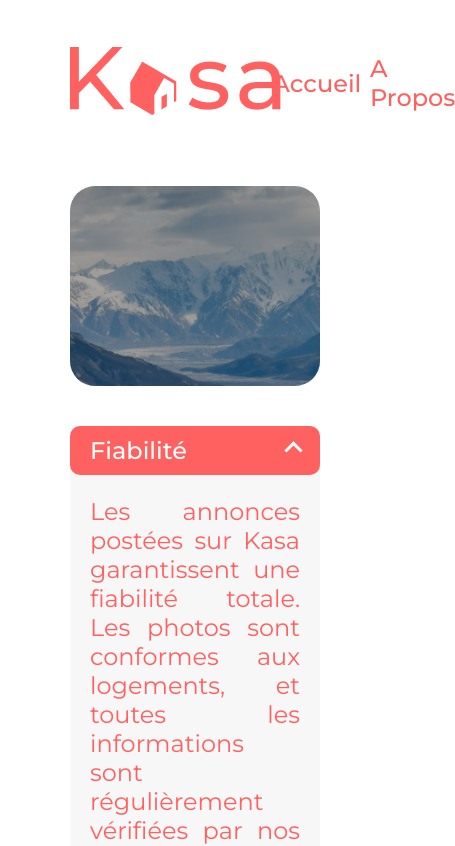
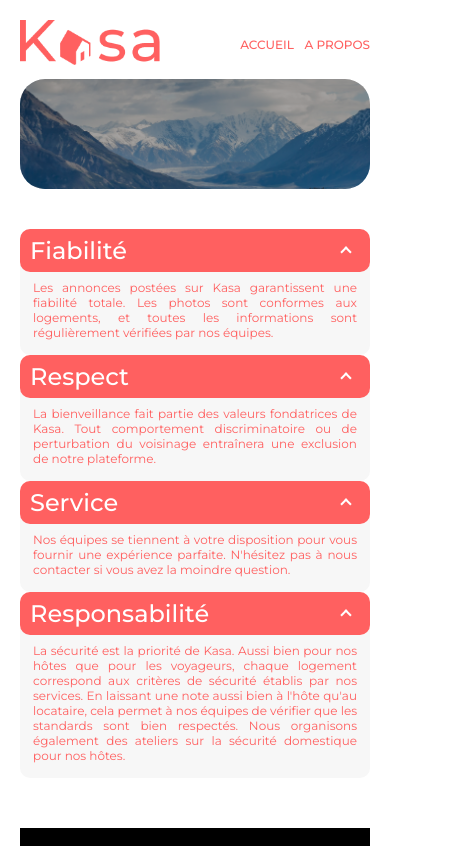
Before and after one commit to davicoll/kasa, a React (Create React App) app: page /apropos in a window 390 px wide. Shown: the top 846 px of the page, 455 px wide, since content can reach past the window. Built offline with nearby package versions, Linux system fonts and the light colour scheme.

Commit message:
responsive almost done

```diff
--- a/src/App.css
+++ b/src/App.css
@@ -1,3 +1,20 @@
+@import url("https://fonts.googleapis.com/css2?family=Montserrat:ital,wght@0,100;0,200;0,300;0,400;0,500;0,600;0,700;0,800;0,900;1,100;1,200;1,300;1,400;1,500;1,600;1,700;1,800;1,900&display=swap");
+* {
+  box-sizing: border-box;
+  -moz-box-sizing: border-box;
+  -webkit-box-sizing: border-box;
+  font-family: "Montserrat", sans-serif;
+}
 #root {
   margin: 30px 70px;
 }
+@media (max-width: 800px) {
+  #root {
+    margin: 25px 40px;
+  }
+}
+@media (max-width: 550px) {
+  #root {
+    margin: 20px 20px;
+  }
+}
--- a/src/style/banner.css
+++ b/src/style/banner.css
@@ -1,5 +1,3 @@
-@import url("https://fonts.googleapis.com/css2?family=Montserrat:ital,wght@0,100;0,200;0,300;0,400;0,500;0,600;0,700;0,800;0,900;1,100;1,200;1,300;1,400;1,500;1,600;1,700;1,800;1,900&display=swap");
-
 .banner-cont {
   position: relative;
   width: 100%;
@@ -23,10 +21,59 @@
 .banner-title {
   position: absolute;
   z-index: 10;
-  top: 60px;
-  left: 28%;
+  top: 35px;
+  left: 17%;
   text-align: center;
-  font-family: "Montserrat";
   font-weight: 500;
   color: white;
+  font-size: 48px;
 }
+
+@media (max-width: 1080px) {
+  .banner-title {
+    left: 10%;
+  }
+}
+
+@media (max-width: 950px) {
+  .banner-cont {
+    height: 150px;
+  }
+  .banner-grey {
+    height: inherit;
+  }
+  .banner-img {
+    height: inherit;
+  }
+  .banner-title {
+    top: 25px;
+    left: 15%;
+    font-size: 36px;
+  }
+}
+@media (max-width: 850px) {
+  .banner-title {
+    left: 10%;
+  }
+}
+@media (max-width: 760px) {
+  .banner-cont {
+    height: 110px;
+  }
+  .banner-grey {
+    height: inherit;
+  }
+  .banner-img {
+    height: inherit;
+  }
+  .banner-title {
+    left: 5%;
+    font-size: 24px;
+    text-align: start;
+  }
+}
+@media (max-width: 510px) {
+  .banner-title {
+    top: 10px;
+  }
+}
--- a/src/style/carroussel.css
+++ b/src/style/carroussel.css
@@ -33,7 +33,6 @@
 }
 .counting {
   position: absolute;
-  /* font-family: "montserrat"; */
   font-weight: 500;
   font-size: 24px;
   color: white;
--- a/src/style/error.css
+++ b/src/style/error.css
@@ -1,8 +1,5 @@
-@import url("https://fonts.googleapis.com/css2?family=Montserrat:ital,wght@0,100;0,200;0,300;0,400;0,500;0,600;0,700;0,800;0,900;1,100;1,200;1,300;1,400;1,500;1,600;1,700;1,800;1,900&display=swap");
-
 .error-cont {
   color: #ff6060;
-  font-family: "montserrat";
   text-align: center;
   display: flex;
   flex-direction: column;
--- a/src/style/footer.css
+++ b/src/style/footer.css
@@ -1,5 +1,3 @@
-@import url("https://fonts.googleapis.com/css2?family=Montserrat:ital,wght@0,100;0,200;0,300;0,400;0,500;0,600;0,700;0,800;0,900;1,100;1,200;1,300;1,400;1,500;1,600;1,700;1,800;1,900&display=swap");
-
 .footer-cont {
   margin-top: 50px;
   max-height: 209px;
@@ -11,7 +9,6 @@
 }
 .footer-text {
   color: white;
-  font-family: "montserrat";
   font-size: 24px;
   font-weight: 500;
   margin-bottom: 29px;
@@ -19,3 +16,12 @@
 .footer-img {
   margin-top: 66px;
 }
+@media (max-width: 750px) {
+  .footer-text {
+    font-size: 12px;
+  }
+  .footer-img {
+    margin-top: 30px;
+    height: 40px;
+  }
+}
--- a/src/style/gallery.css
+++ b/src/style/gallery.css
@@ -1,5 +1,3 @@
-@import url("https://fonts.googleapis.com/css2?family=Montserrat:ital,wght@0,100;0,200;0,300;0,400;0,500;0,600;0,700;0,800;0,900;1,100;1,200;1,300;1,400;1,500;1,600;1,700;1,800;1,900&display=swap");
-
 .gallery-cont {
   padding: 60px 3%;
   display: flex;
@@ -16,7 +14,6 @@
   position: relative;
   display: flex;
   color: white;
-  font-family: "Montserrat";
   font-weight: 500;
   height: 340px;
   width: 340px;
@@ -54,3 +51,18 @@
     rgba(0, 0, 0, 0.5) 100%
   );
 }
+
+@media (max-width: 880px) {
+  .card-link {
+    width: 335px;
+    height: 255px;
+  }
+  .card-img {
+    width: 335px;
+    height: 255px;
+  }
+  .color-overlay {
+    width: 335px;
+    height: 255px;
+  }
+}
--- a/src/style/header.css
+++ b/src/style/header.css
@@ -1,5 +1,3 @@
-@import url("https://fonts.googleapis.com/css2?family=Montserrat:ital,wght@0,100;0,200;0,300;0,400;0,500;0,600;0,700;0,800;0,900;1,100;1,200;1,300;1,400;1,500;1,600;1,700;1,800;1,900&display=swap");
-
 .parent {
   display: flex;
   width: 100%;
@@ -26,8 +24,30 @@
   color: #ff6060;
 }
 h3 {
-  font-family: "montserrat";
   font-size: 24px;
   font-weight: 500;
   text-decoration: none;
 }
+@media (max-width: 750px) {
+  .parent {
+    margin-bottom: 20px;
+  }
+  h3 {
+    font-size: 18px;
+  }
+  img {
+    height: 50px;
+  }
+}
+@media (max-width: 500px) {
+  .parent {
+    margin-bottom: 10px;
+  }
+  h3 {
+    font-size: 12px;
+    text-transform: uppercase;
+  }
+  img {
+    height: 45px;
+  }
+}
--- a/src/style/logement.css
+++ b/src/style/logement.css
@@ -2,20 +2,19 @@
   display: flex;
   flex-direction: row;
   flex-wrap: nowrap;
+  justify-content: space-between;
   margin-top: 20px;
   margin-bottom: 25px;
 }
 .loge-title-cont {
   display: flex;
   flex-direction: column;
-
-  flex: 1;
 }
 .loge-title-text {
   font-family: "montserrat";
   font-weight: 500;
   color: #ff6060;
-  max-width: 55%;
+  max-width: 70%;
 }
 .loge-title-text p {
   margin: 0px 0px 20px 0px;
@@ -32,7 +31,6 @@
 .tags-cont {
   display: flex;
   flex-direction: row;
-  flex: 1;
   gap: 1%;
 }
 
@@ -46,3 +44,31 @@
   padding: 5px 20px;
   text-align: center;
 }
+
+/*RESPONSIVE*/
+
+@media (max-width: 780px) {
+  .loge-info-cont {
+    flex-wrap: wrap;
+  }
+  .container {
+    flex-direction: column;
+    flex-wrap: wrap-reverse;
+    max-height: 65px;
+    width: 100%;
+    margin-top: 20px;
+  }
+  .loge-title-text {
+    min-width: 100%;
+  }
+  .s {
+    width: 100%;
+    margin-bottom: 20px;
+  }
+  .loge-host-info {
+    justify-content: flex-end;
+  }
+  .rating {
+    margin-top: 20px;
+  }
+}
--- a/src/style/tag.css
+++ b/src/style/tag.css
@@ -1,5 +1,3 @@
-@import url("https://fonts.googleapis.com/css2?family=Montserrat:ital,wght@0,100;0,200;0,300;0,400;0,500;0,600;0,700;0,800;0,900;1,100;1,200;1,300;1,400;1,500;1,600;1,700;1,800;1,900&display=swap");
-
 .container {
   display: flex;
   flex-direction: column;
@@ -12,7 +10,6 @@
   gap: 10px;
 }
 .loge-host-name {
-  font-family: "montserrat";
   font-weight: 500;
   color: #ff6060;
   font-size: 24px;
--- a/src/style/toggle.css
+++ b/src/style/toggle.css
@@ -1,5 +1,3 @@
-@import url("https://fonts.googleapis.com/css2?family=Montserrat:ital,wght@0,100;0,200;0,300;0,400;0,500;0,600;0,700;0,800;0,900;1,100;1,200;1,300;1,400;1,500;1,600;1,700;1,800;1,900&display=swap");
-
 .toggle-cont {
   display: flex;
   flex-direction: row;
@@ -18,7 +16,6 @@
 .toggle-title {
   background-color: #ff6060;
   color: white;
-  font-family: "Montserrat";
   font-weight: 500;
   font-size: 18px;
   border-radius: 10px;
@@ -58,14 +55,12 @@
   background-color: #f7f7f7;
   height: 100%;
   border-radius: 0px 0px 10px 10px;
-
   margin-top: -7px;
   z-index: 1;
 }
 .toggle-text {
   color: #ff6060;
   font-size: 18px;
-  font-family: "montserrat";
   font-weight: 400;
   text-align: justify;
   padding: 5px 20px 5px 20px;
@@ -79,3 +74,20 @@
 .l {
   width: 100%;
 }
+
+@media (max-width: 600px) {
+  .toggle-text {
+    font-size: 12px;
+    padding: 3px 13px 3px 13px;
+  }
+  .toggle-title {
+    font-size: 13px;
+  }
+  .toggle-title p {
+    padding: 7px 0px 7px 10px;
+  }
+  .toggle-arrow {
+    border-width: 0px 2.5px 2.5px 0px;
+    padding: 3px;
+  }
+}
```
